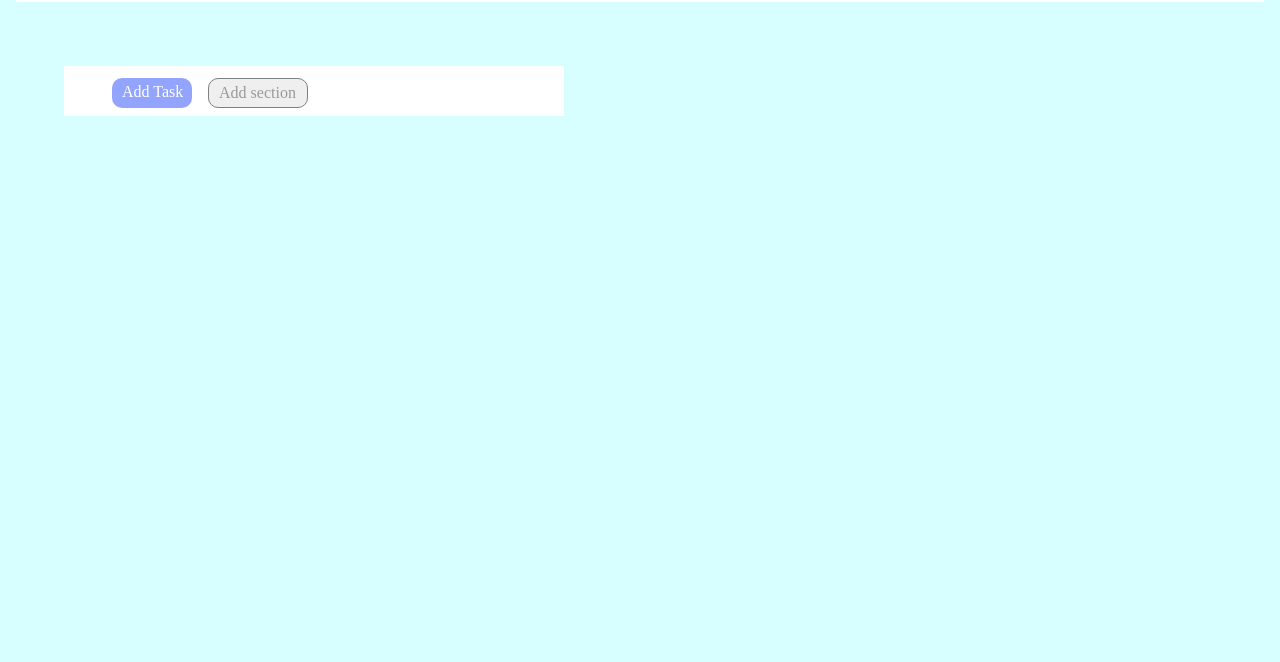
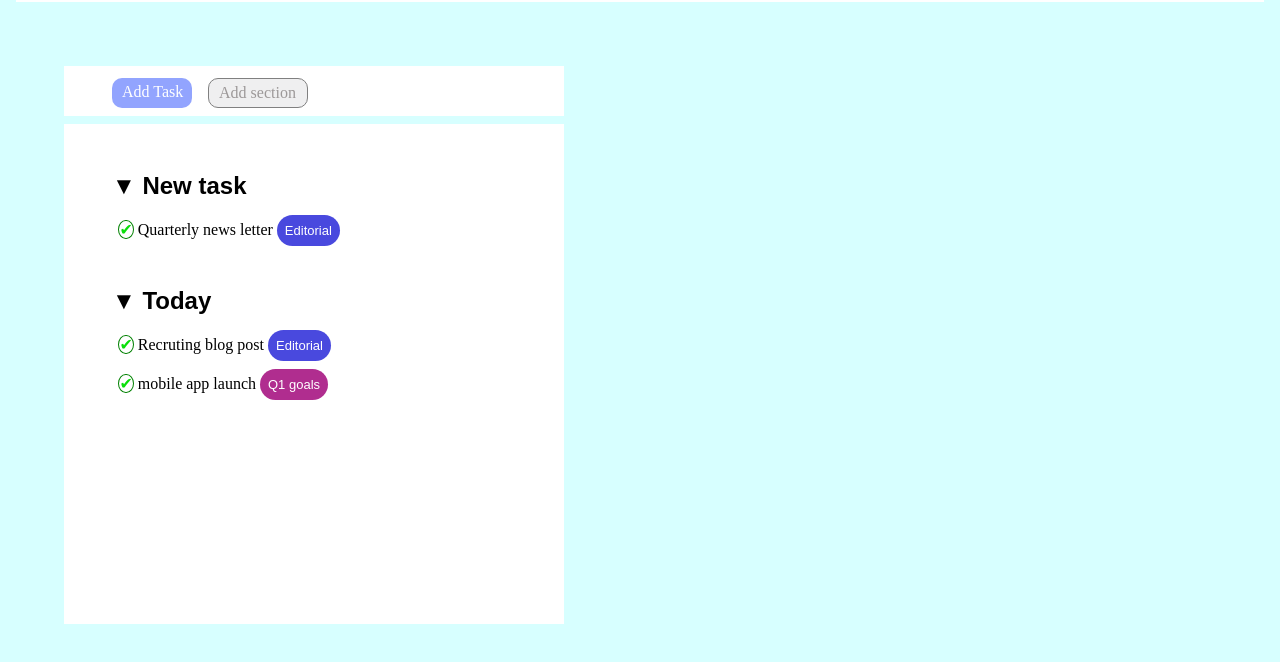
Before and after one commit to JanLascala/html-css-toboolist, a plain HTML site: page index.html in a window 1280 px wide. Shown: the part 104-766 px from the top of the page. Drawn offline with Linux system fonts and the light colour scheme.

Commit message:
Job Progression

```diff
--- a/ass/style/style.css
+++ b/ass/style/style.css
@@ -21,6 +21,8 @@ h1 {
     font-family: Arial, Helvetica, sans-serif;
 
 }
+
+/*section first container with buttons*/
 
 #functioncontainer {
     height: 50px;
@@ -57,3 +59,53 @@ h1 {
     position: absolute;
 
 }
+
+/* section second container*/
+
+#maincontainer {
+    width: 500px;
+    height: 500px;
+    background-color: white;
+    margin-left: 4rem;
+    margin-top: -3.5rem;
+
+}
+
+h2 {
+    font-family: Arial, Helvetica, sans-serif;
+    padding-left: 3rem;
+    padding-top: 3rem;
+
+}
+
+p {
+    margin-left: 3.4rem;
+    margin-top: 20px;
+
+}
+
+#editorial {
+    font-family: Arial, Helvetica, sans-serif;
+    font-size: 13px;
+    color: white;
+    padding: 0.5rem;
+    border-radius: 30px;
+    background-color: rgb(73, 73, 222);
+
+}
+
+#checkmark {
+    color: rgb(11, 223, 11);
+    border: 1px solid green;
+    border-radius: 50%;
+
+}
+
+#goals {
+    font-family: Arial, Helvetica, sans-serif;
+    font-size: 13px;
+    color: white;
+    padding: 0.5rem;
+    border-radius: 30px;
+    background-color: rgb(176, 45, 143);
+}
--- a/index.html
+++ b/index.html
@@ -30,6 +30,24 @@
             </div>
 
         </div>
+        <!--second container to do list-->
+        <div id="maincontainer">
+            <div>
+                <h2>&#x25BC New task</h2>
+                <p><span id="checkmark">&#x2714;</span> Quarterly news letter <mark id="editorial">Editorial</mark></p>
+            </div>
+            <div>
+                <h2>&#x25BC Today</h2>
+                <p><span id="checkmark">&#x2714;</span> Recruting blog post <mark id="editorial">Editorial</mark></p>
+
+                <p><span id="checkmark">&#x2714;</span> mobile app launch <mark id="goals">Q1 goals</mark></p>
+
+            </div>
+
+
+        </div>
+
+        </div>
     </main>
     <footer></footer>
 
```
